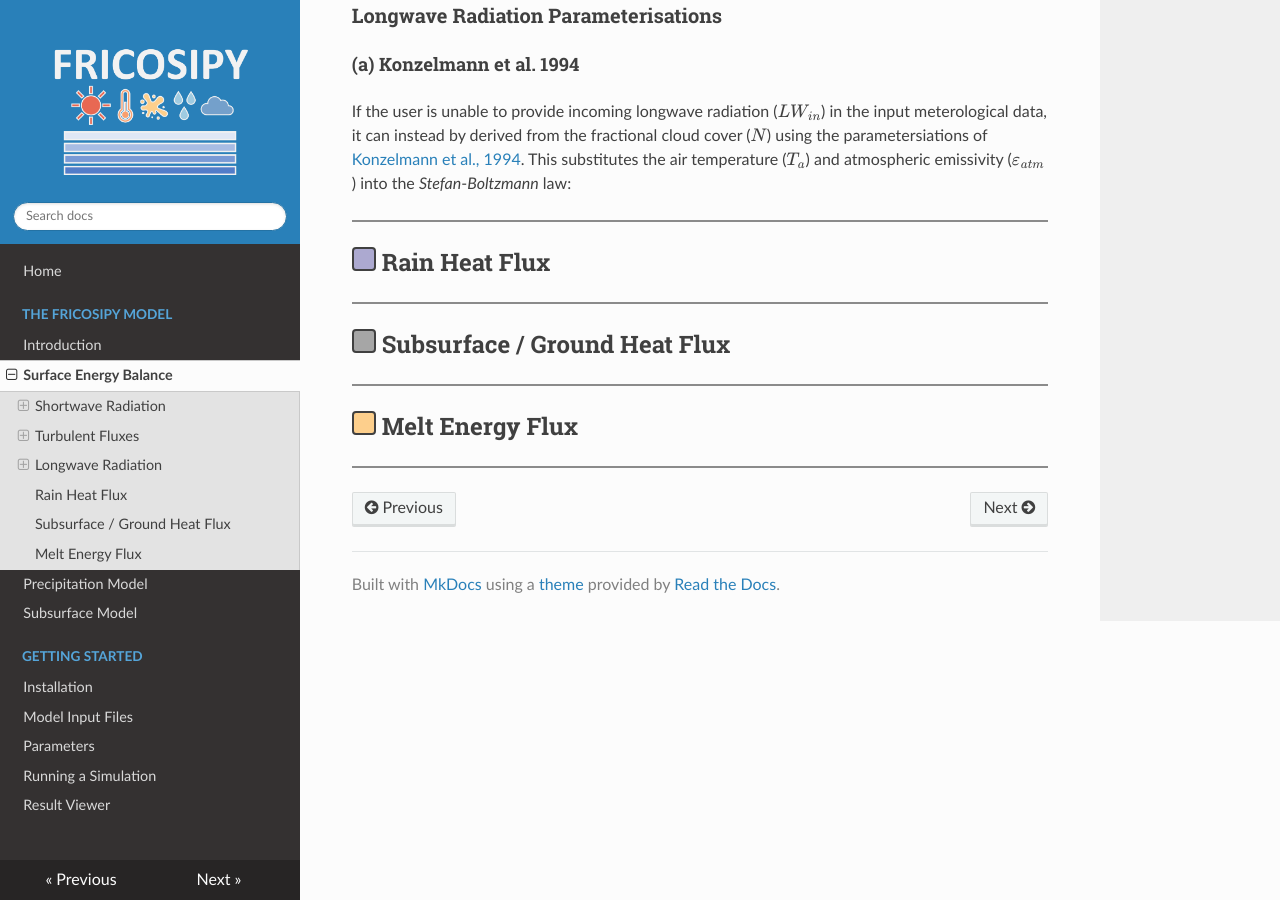
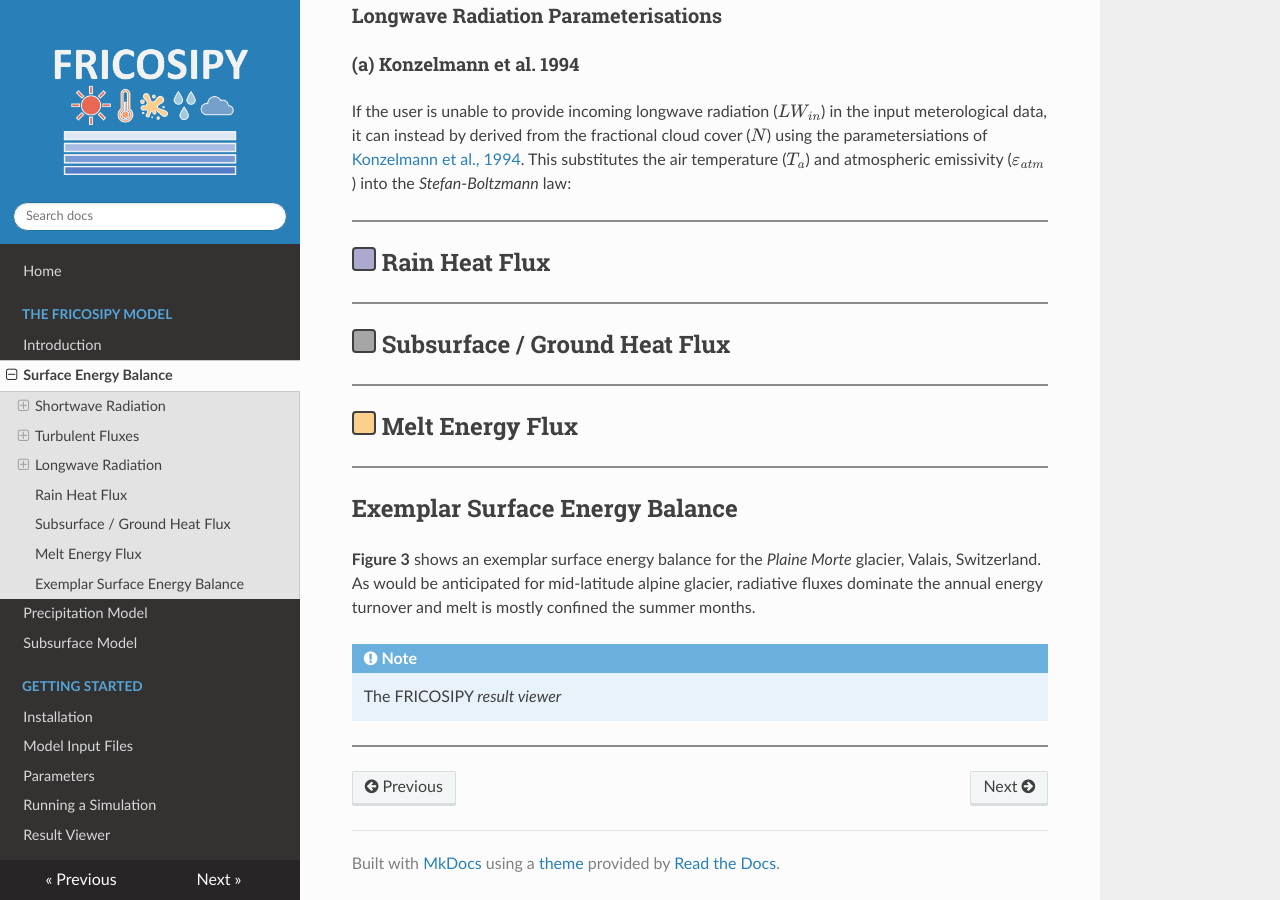
Before and after one commit to MarcusGastaldello/FRICOSIPY, an MkDocs documentation site: the page built from docs/surface_energy_balance.md, in a window 1280 px wide and 900 px high, scrolled down 2332 px. Built offline with MkDocs 1.6.1, drawn with Linux system fonts in a browser that asks for light colours; nearby versions of some CDN libraries.

Commit message:
Update surface_energy_balance.md

```diff
--- a/docs/surface_energy_balance.md
+++ b/docs/surface_energy_balance.md
@@ -93,3 +93,16 @@ If the user is unable to provide incoming longwave radiation ($LW_{in}$) in the
 ## <span style="display: inline-block; width: 1em; height: 1em;background-color: #FDCF8C; border: 2px solid #404040; border-radius: 4px; "></span> Melt Energy Flux
 
 <hr style="height:2px; background-color:#8b8b8b; border:none;" />
+
+## Exemplar Surface Energy Balance
+
+
+
+**Figure 3** shows an exemplar surface energy balance for the *Plaine Morte* glacier, Valais, Switzerland. As would be anticipated for mid-latitude alpine glacier, radiative fluxes dominate the annual energy turnover and melt is mostly confined the summer months.
+
+
+!!! note
+
+    The FRICOSIPY *result viewer*
+
+<hr style="height:2px; background-color:#8b8b8b; border:none;" />
```
